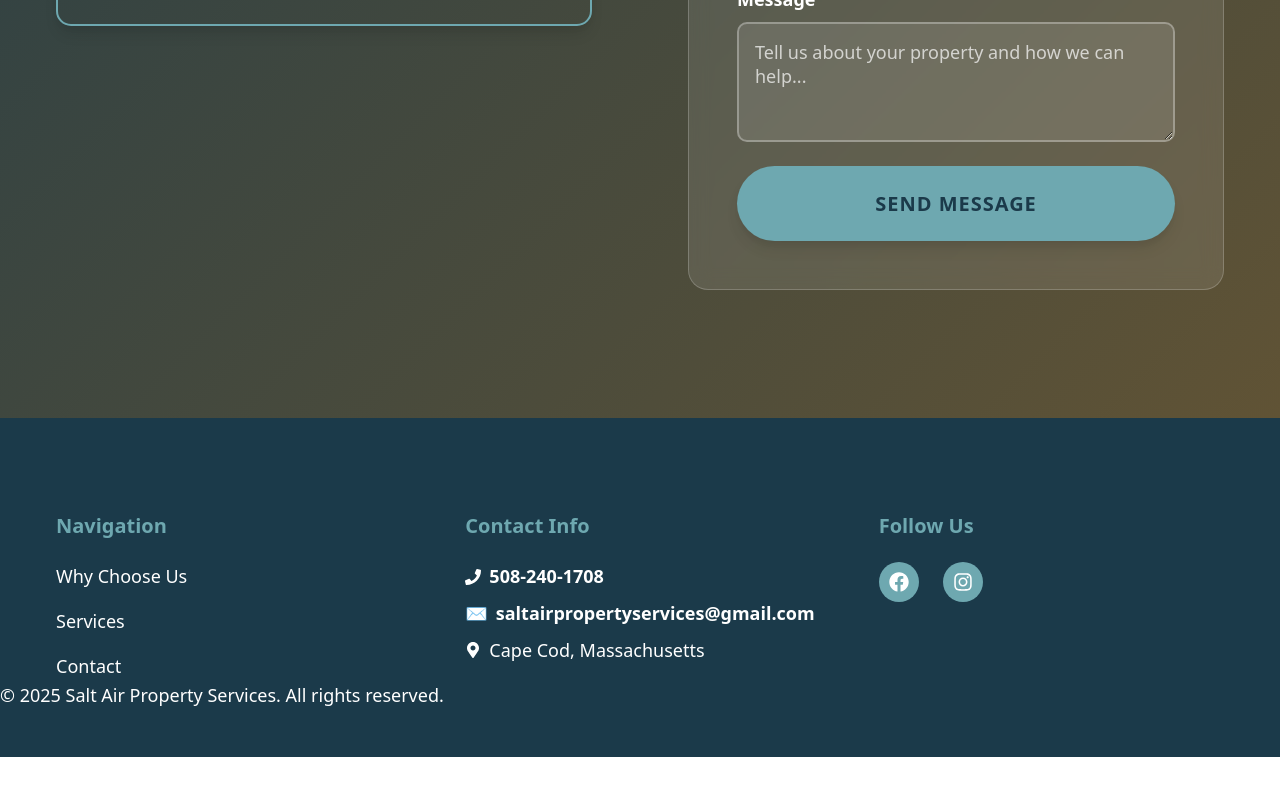
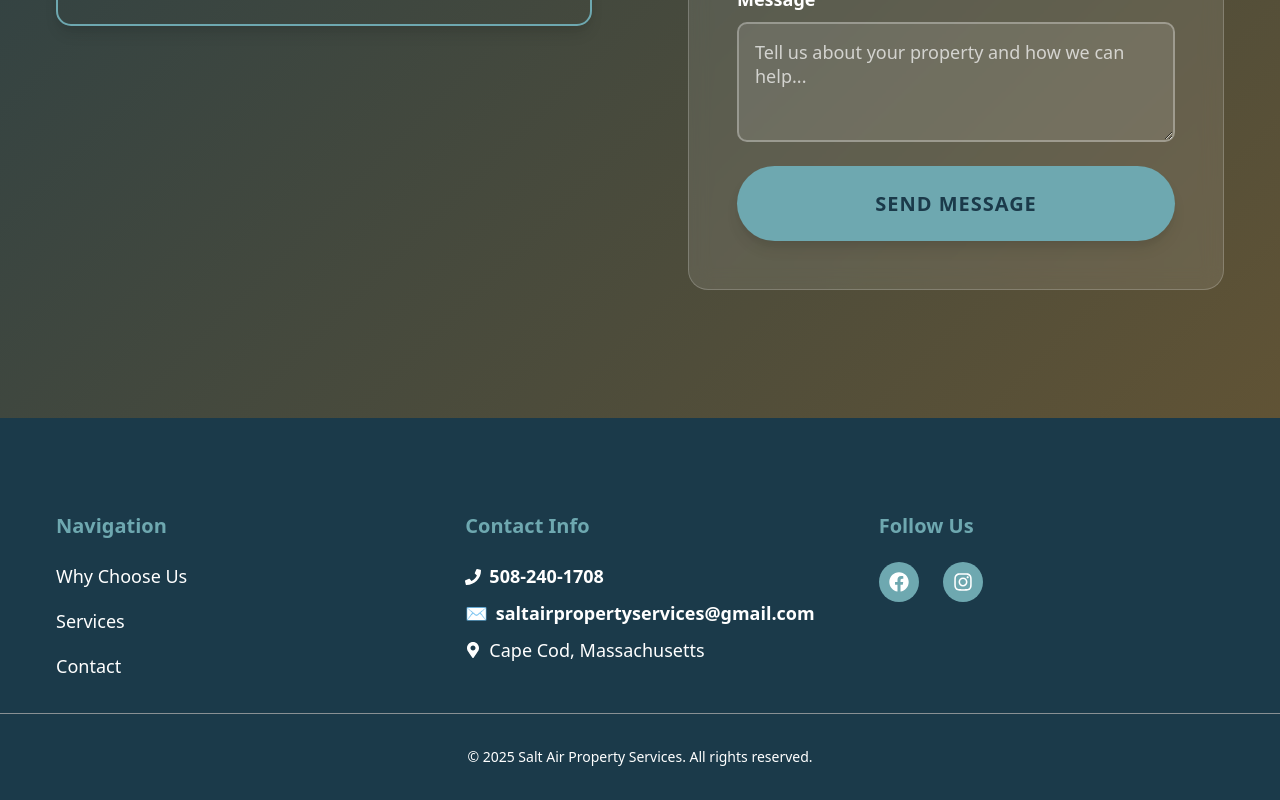
Before and after one commit to Zdrown/saltairpropertyservices, a Next.js app: page / in a window 1280 px wide. Shown: the part 4857-5657 px from the top of the page. Before the commit the page ends 5614 px from the top, so only its background shows below. Built offline with nearby package versions, Linux system fonts and the light colour scheme; grey boxes are pictures that could not be loaded.

Commit message:
Fix footer copyright alignment by using correct CSS class

```diff
--- a/src/components/Footer.js
+++ b/src/components/Footer.js
@@ -86,7 +86,7 @@ export default function Footer() {
         </div>
       </div>
 
-      <div className={styles.footerBottom}>
+      <div className={styles.copyright}>
         <p>&copy; 2025 Salt Air Property Services. All rights reserved.</p>
       </div>
     </footer>
```
